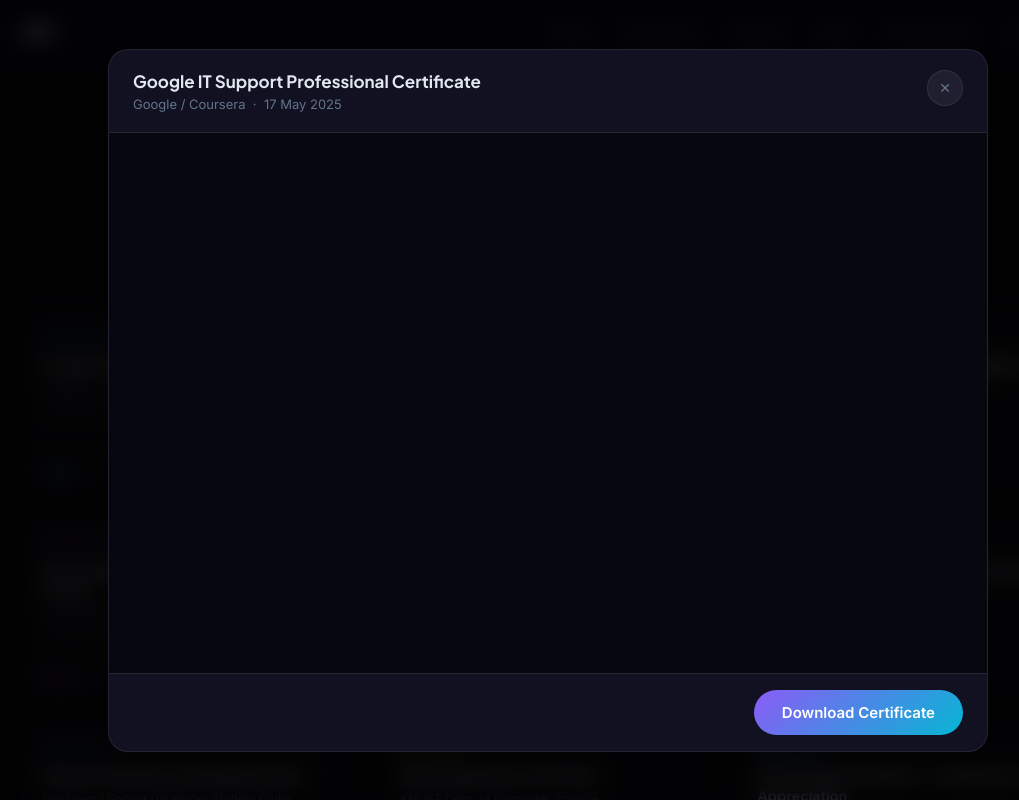
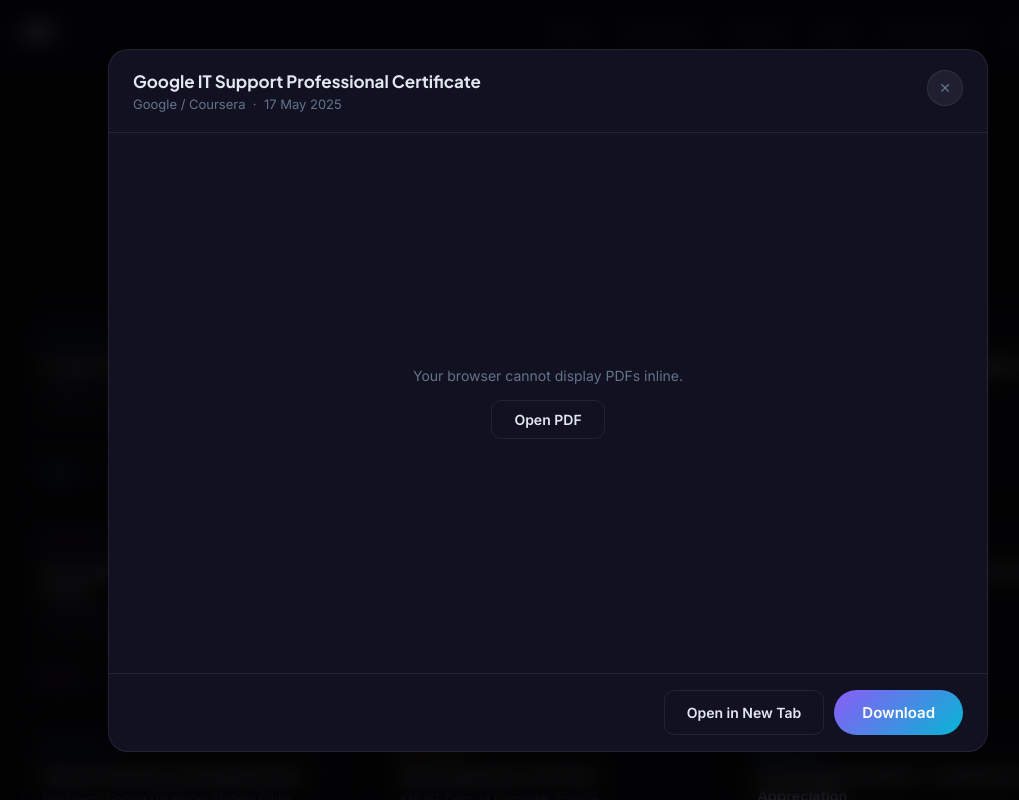
Before and after one commit to FrimpongMauricious/mauricious-portfoli, a React (Vite) app: page / in a window 1280 px wide. Both pictures are taken after a click on the button 282 px from the left and 4811 px from the top of the page. Shown: the part 4411-5211 px from the top of the page, without its empty margins (92-1111 px from the left). Built offline with nearby package versions, Linux system fonts and the light colour scheme.

Commit message:
pdf rendering error fixed

```diff
--- a/src/App.css
+++ b/src/App.css
@@ -843,7 +843,35 @@
   border-top: 1px solid var(--cbord);
   display: flex;
   justify-content: flex-end;
+  gap: 10px;
   flex-shrink: 0;
+}
+.modal__pdf-fallback {
+  display: flex;
+  flex-direction: column;
+  align-items: center;
+  justify-content: center;
+  gap: 16px;
+  height: 100%;
+  min-height: 200px;
+  color: var(--muted);
+  font-size: 14px;
+}
+.btn--ghost {
+  padding: 10px 22px;
+  border-radius: 10px;
+  font-size: 14px;
+  font-weight: 600;
+  font-family: inherit;
+  cursor: pointer;
+  text-decoration: none;
+  background: transparent;
+  border: 1px solid var(--cbord);
+  color: var(--txt);
+  transition: background 0.2s;
+}
+.btn--ghost:hover {
+  background: rgba(255,255,255,0.08);
 }
 
 /* ─────────────────────────── Responsive ─────────────────────────── */
--- a/src/App.jsx
+++ b/src/App.jsx
@@ -442,12 +442,18 @@
             </div>
             <div className="modal__body">
               {activeCert.type === 'pdf'
-                ? <iframe src={activeCert.file} title={activeCert.title} className="modal__iframe" />
+                ? <object data={activeCert.file} type="application/pdf" className="modal__iframe">
+                    <div className="modal__pdf-fallback">
+                      <p>Your browser cannot display PDFs inline.</p>
+                      <a href={activeCert.file} target="_blank" rel="noreferrer" className="btn btn--ghost">Open PDF</a>
+                    </div>
+                  </object>
                 : <img src={activeCert.file} alt={activeCert.title} className="modal__img" />
               }
             </div>
             <div className="modal__foot">
-              <a href={activeCert.file} download className="btn btn--primary">Download Certificate</a>
+              <a href={activeCert.file} target="_blank" rel="noreferrer" className="btn btn--ghost">Open in New Tab</a>
+              <a href={activeCert.file} download className="btn btn--primary">Download</a>
             </div>
           </div>
         </div>
```
